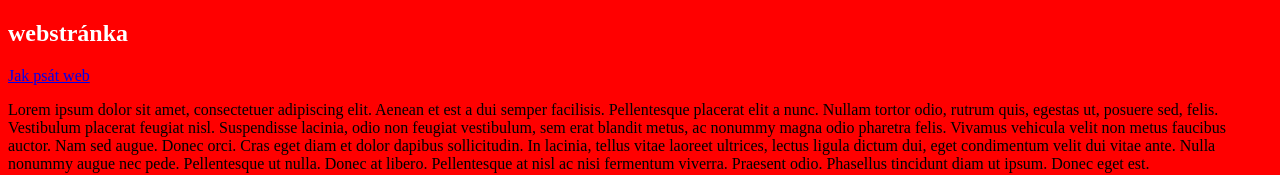
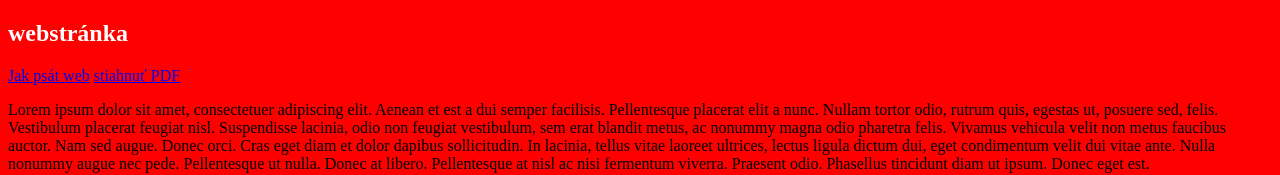
Before and after one commit to xkrumpp/web, a plain HTML site: page index.html in a window 1280 px wide. Shown: the top 175 px of the page. Drawn offline with Linux system fonts and the light colour scheme.

Commit message:
Update index.html

```diff
--- a/index.html
+++ b/index.html
@@ -14,7 +14,7 @@
 </h2>
 
 <a href="http://www.jakpsatweb.cz">Jak psát web</a>
-
+<a href="cvicna_pisemka.pdf">stiahnuť PDF</a>
 <p>
   Lorem ipsum dolor sit amet, consectetuer adipiscing elit. Aenean et est a dui semper facilisis. Pellentesque placerat elit a nunc. Nullam tortor odio, rutrum quis, egestas ut, posuere sed, felis. Vestibulum placerat feugiat nisl. Suspendisse lacinia, odio non feugiat vestibulum, sem erat blandit metus, ac nonummy magna odio pharetra felis. Vivamus vehicula velit non metus faucibus auctor. Nam sed augue. Donec orci. Cras eget diam et dolor dapibus sollicitudin. In lacinia, tellus vitae laoreet ultrices, lectus ligula dictum dui, eget condimentum velit dui vitae ante. Nulla nonummy augue nec pede. Pellentesque ut nulla. Donec at libero. Pellentesque at nisl ac nisi fermentum viverra. Praesent odio. Phasellus tincidunt diam ut ipsum. Donec eget est.
 </p>
```
